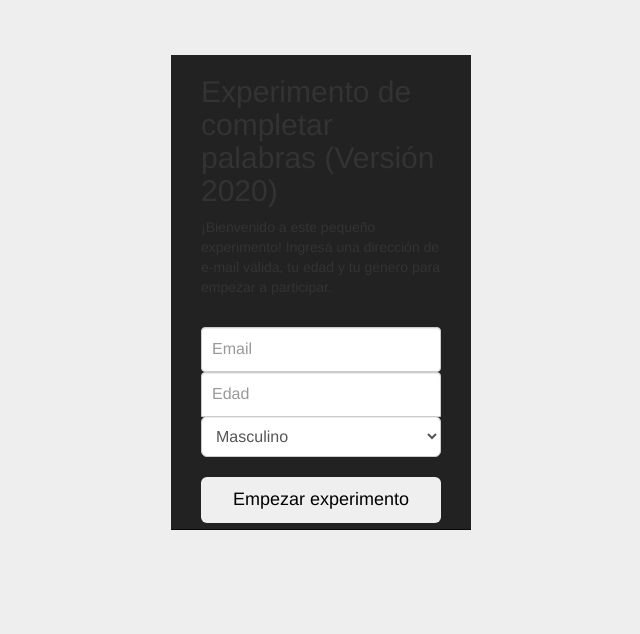
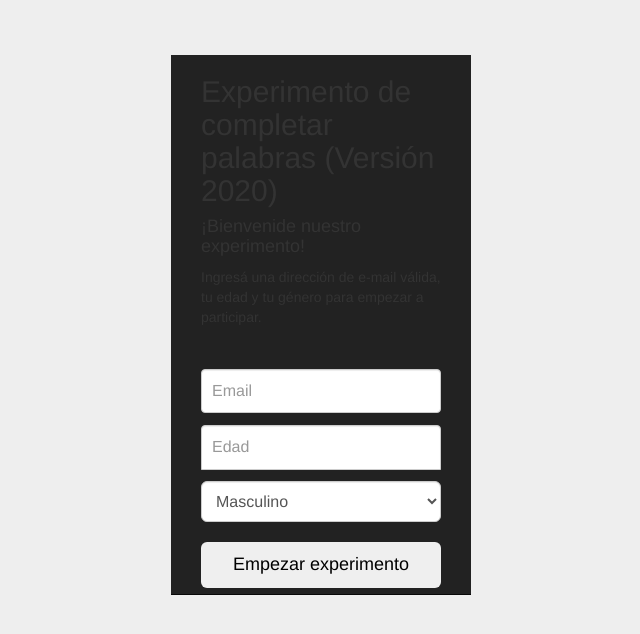
Before and after one commit to brunobian/clozetask_sentences, a Django app: template templates/login.html in a window 1280 px wide. Shown: the top 634 px of the page, without its empty margins (319-959 px from the left). Run offline with Django 3.2, Linux system fonts and the light colour scheme; the template is opened without the code that fills it, so the values that code supplies are empty; some libraries are stand-ins or nearby versions.

Commit message:
acomodo la pantalla de logging

```diff
--- a/templates/login.html
+++ b/templates/login.html
@@ -22,15 +22,18 @@
 			<div class="navbar navbar-inverse navbar-static-top fondo" role="navigation">
 				<div style="margin-top:5%;margin-bottom:2%;margin-left:10%;margin-right:10%;">
 					<h2 class="form-signin-heading">Experimento de completar palabras (Versión 2020)</h2>
-					<p>¡Bienvenido a este pequeño experimento! Ingresá una dirección de e-mail válida,
-						tu edad y tu género para empezar a participar.</p>
+					<h4>¡Bienvenide nuestro experimento!</h4>
+					<p>Ingresá una dirección de e-mail válida, tu edad y tu género para empezar a participar.</p>
 					<br>
-					<input type="email" class="form-control" name="email" placeholder="Email" required>
-					<input type="text" pattern="[0-9]{2}" class="form-control" name="edad"  placeholder="Edad" required>
-					<select name="gender" class="form-control input-lg" >
-					<option value="MAS">Masculino</option>
-					<option value="FEM">Femenino</option>
-					<option value="OTR">Otro</option> </select>
+					<div style="margin-top:5%;margin-bottom:2%">
+						<input type="email" class="form-control" name="email" placeholder="Email" required> </div>
+					<div style="margin-top:5%;margin-bottom:2%">
+						<input type="text" pattern="[0-9]{2}" class="form-control" name="edad"  placeholder="Edad" required> </div>
+					<div style="margin-top:5%;margin-bottom:2%">
+						<select name="gender" class="form-control input-lg" >
+						<option value="MAS">Masculino</option>
+						<option value="FEM">Femenino</option>
+						<option value="OTR">Otro</option> </select> </div>
 
 					<input class="btn btn-lg btn-loggin btn-block" id="input_iniciar_trial" style ="margin-top:20px" type="submit" value="Empezar experimento" >
 
```
Also changed, not shown: templates/trial.html (+1 -14 lines).
